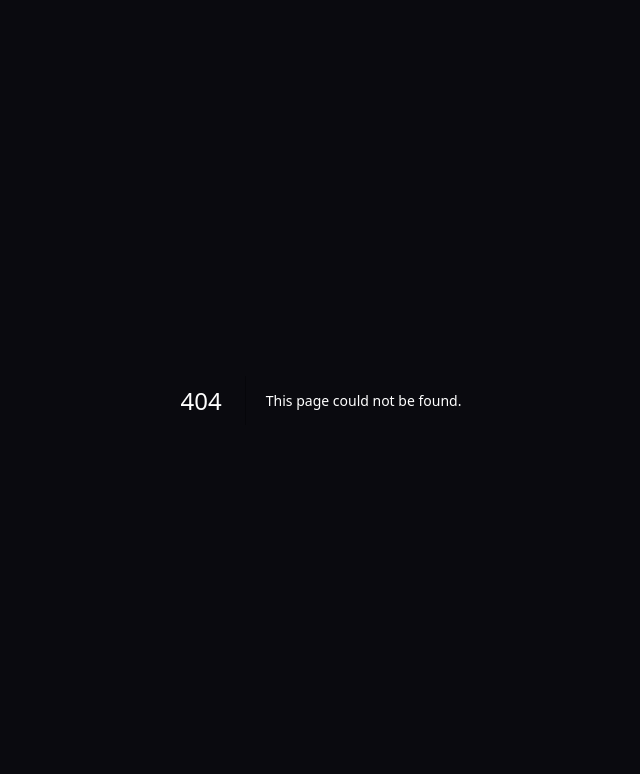
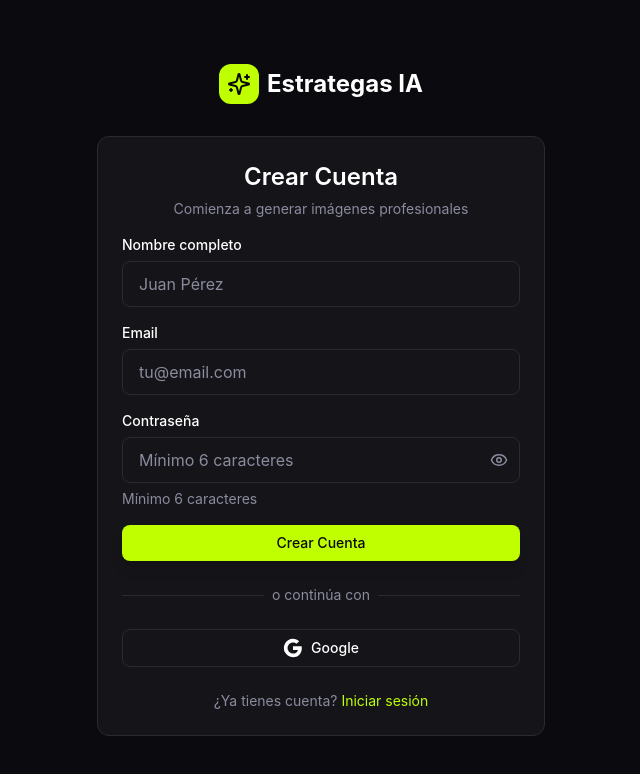
Before and after one commit to AndresestradaR/estrategas-landing-generator, a Next.js app: page /register in a window 1280 px wide. Before the commit this address had no page. Shown: the top 774 px of the page, without its empty margins (319-959 px from the left). Built offline with nearby package versions, Linux system fonts and the light colour scheme; no server answers.

Commit message:
feat: add register page

```diff
--- /dev/null
+++ b/app/(auth)/register/page.tsx
@@ -0,0 +1,158 @@
+'use client'
+
+import { useState } from 'react'
+import Link from 'next/link'
+import { useRouter } from 'next/navigation'
+import { createClient } from '@/lib/supabase/client'
+import { Button, Input, Card, CardHeader, CardTitle, CardDescription, CardContent } from '@/components/ui'
+import { Sparkles } from 'lucide-react'
+import toast from 'react-hot-toast'
+
+export default function RegisterPage() {
+  const router = useRouter()
+  const supabase = createClient()
+  const [isLoading, setIsLoading] = useState(false)
+  const [fullName, setFullName] = useState('')
+  const [email, setEmail] = useState('')
+  const [password, setPassword] = useState('')
+
+  const handleRegister = async (e: React.FormEvent) => {
+    e.preventDefault()
+    setIsLoading(true)
+
+    try {
+      const { error } = await supabase.auth.signUp({
+        email,
+        password,
+        options: {
+          data: {
+            full_name: fullName,
+          },
+        },
+      })
+
+      if (error) {
+        toast.error(error.message)
+        return
+      }
+
+      toast.success('¡Cuenta creada! Revisa tu email para confirmar.')
+      router.push('/login')
+    } catch (error) {
+      toast.error('Error al crear cuenta')
+    } finally {
+      setIsLoading(false)
+    }
+  }
+
+  const handleGoogleLogin = async () => {
+    const { error } = await supabase.auth.signInWithOAuth({
+      provider: 'google',
+      options: {
+        redirectTo: `${window.location.origin}/api/auth/callback`,
+      },
+    })
+
+    if (error) {
+      toast.error(error.message)
+    }
+  }
+
+  return (
+    <div className="min-h-screen bg-background flex items-center justify-center px-4">
+      <div className="w-full max-w-md">
+        {/* Logo */}
+        <div className="flex items-center justify-center gap-2 mb-8">
+          <div className="w-10 h-10 bg-accent rounded-xl flex items-center justify-center">
+            <Sparkles className="w-6 h-6 text-background" />
+          </div>
+          <span className="text-2xl font-bold text-text-primary">Estrategas IA</span>
+        </div>
+
+        <Card>
+          <CardHeader className="text-center">
+            <CardTitle className="text-2xl">Crear Cuenta</CardTitle>
+            <CardDescription>
+              Comienza a generar imágenes profesionales
+            </CardDescription>
+          </CardHeader>
+          <CardContent>
+            <form onSubmit={handleRegister} className="space-y-4">
+              <Input
+                type="text"
+                label="Nombre completo"
+                placeholder="Juan Pérez"
+                value={fullName}
+                onChange={(e) => setFullName(e.target.value)}
+                required
+              />
+              <Input
+                type="email"
+                label="Email"
+                placeholder="tu@email.com"
+                value={email}
+                onChange={(e) => setEmail(e.target.value)}
+                required
+              />
+              <Input
+                type="password"
+                label="Contraseña"
+                placeholder="Mínimo 6 caracteres"
+                value={password}
+                onChange={(e) => setPassword(e.target.value)}
+                required
+                hint="Mínimo 6 caracteres"
+              />
+              <Button type="submit" className="w-full" isLoading={isLoading}>
+                Crear Cuenta
+              </Button>
+            </form>
+
+            <div className="relative my-6">
+              <div className="absolute inset-0 flex items-center">
+                <div className="w-full border-t border-border"></div>
+              </div>
+              <div className="relative flex justify-center text-sm">
+                <span className="px-2 bg-surface text-text-secondary">o continúa con</span>
+              </div>
+            </div>
+
+            <Button
+              type="button"
+              variant="secondary"
+              className="w-full"
+              onClick={handleGoogleLogin}
+            >
+              <svg className="w-5 h-5 mr-2" viewBox="0 0 24 24">
+                <path
+                  fill="currentColor"
+                  d="M22.56 12.25c0-.78-.07-1.53-.2-2.25H12v4.26h5.92c-.26 1.37-1.04 2.53-2.21 3.31v2.77h3.57c2.08-1.92 3.28-4.74 3.28-8.09z"
+                />
+                <path
+                  fill="currentColor"
+                  d="M12 23c2.97 0 5.46-.98 7.28-2.66l-3.57-2.77c-.98.66-2.23 1.06-3.71 1.06-2.86 0-5.29-1.93-6.16-4.53H2.18v2.84C3.99 20.53 7.7 23 12 23z"
+                />
+                <path
+                  fill="currentColor"
+                  d="M5.84 14.09c-.22-.66-.35-1.36-.35-2.09s.13-1.43.35-2.09V7.07H2.18C1.43 8.55 1 10.22 1 12s.43 3.45 1.18 4.93l2.85-2.22.81-.62z"
+                />
+                <path
+                  fill="currentColor"
+                  d="M12 5.38c1.62 0 3.06.56 4.21 1.64l3.15-3.15C17.45 2.09 14.97 1 12 1 7.7 1 3.99 3.47 2.18 7.07l3.66 2.84c.87-2.6 3.3-4.53 6.16-4.53z"
+                />
+              </svg>
+              Google
+            </Button>
+
+            <p className="text-center text-sm text-text-secondary mt-6">
+              ¿Ya tienes cuenta?{' '}
+              <Link href="/login" className="text-accent hover:text-accent-hover transition-colors">
+                Iniciar sesión
+              </Link>
+            </p>
+          </CardContent>
+        </Card>
+      </div>
+    </div>
+  )
+}
```
